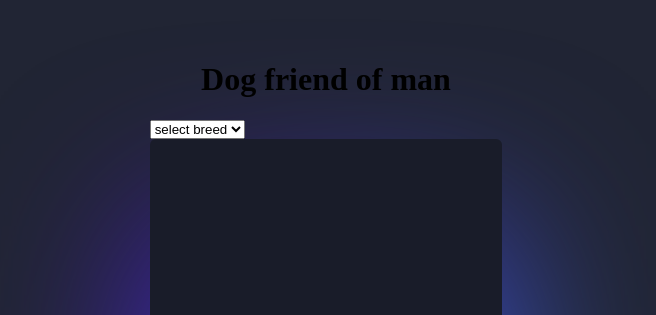
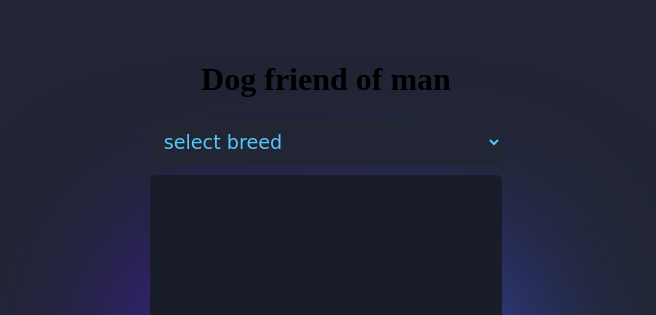
Before and after one commit to shawndagisi/doogie-do-, a plain HTML site: page index.html in a window 1280 px wide. Shown: the top 315 px of the page, without its empty margins (314-970 px from the left). Drawn offline with nearby package versions, Linux system fonts and the light colour scheme.

Commit message:
styled breed input field

```diff
--- a/style.css
+++ b/style.css
@@ -103,3 +103,16 @@ footer {
 	bottom: 0;
 	color: #ffffff;
 }
+
+#breedInput {
+	width: 100%;
+	height: 100%;
+	border: none;
+	border-radius: 6px;
+	background: #212534;
+	color: #58c7fa;
+	font-size: 1.2em;
+	font-family: cursive;
+	padding: 10px;
+	margin-bottom: 10px;
+}
```
